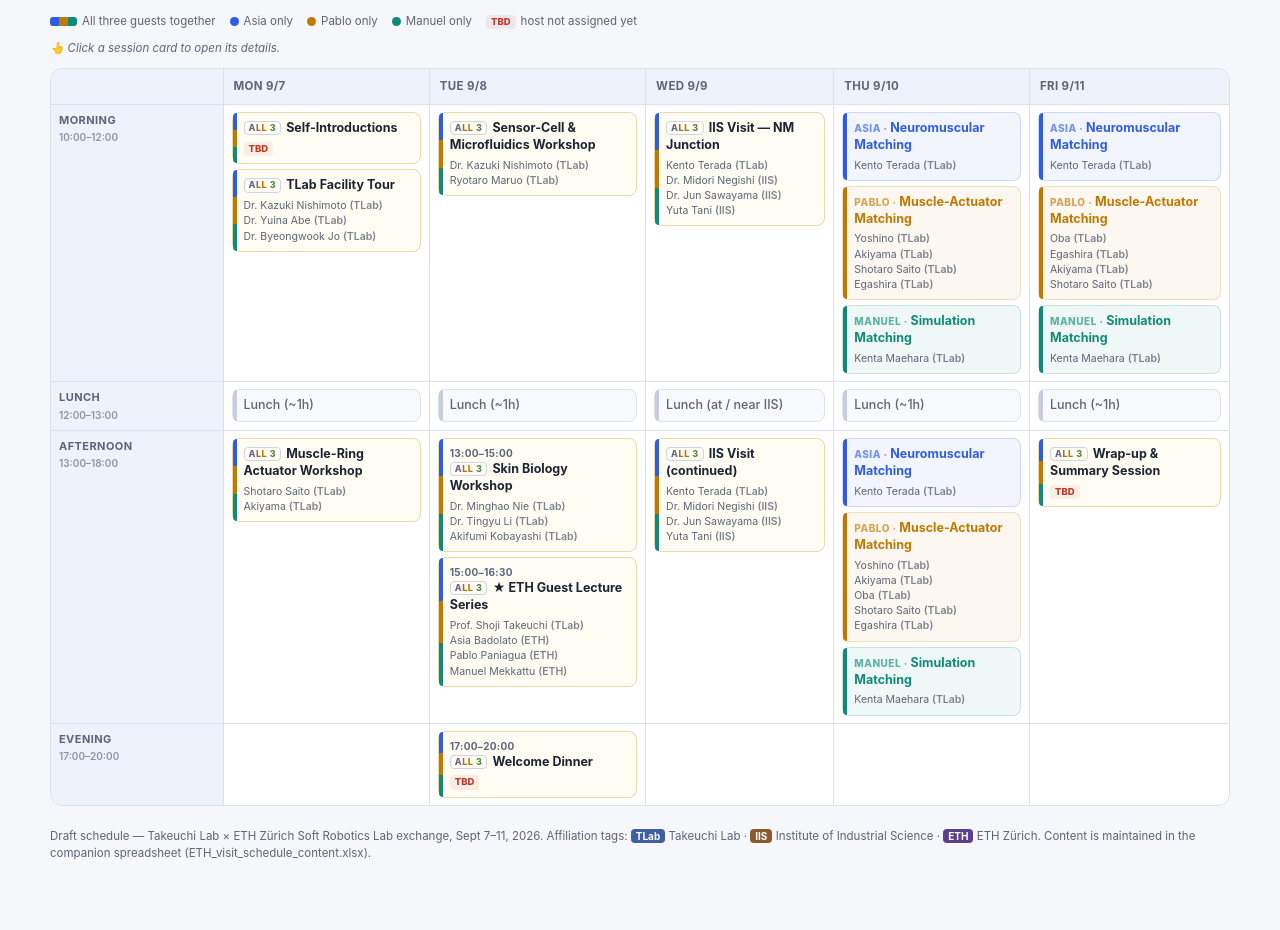
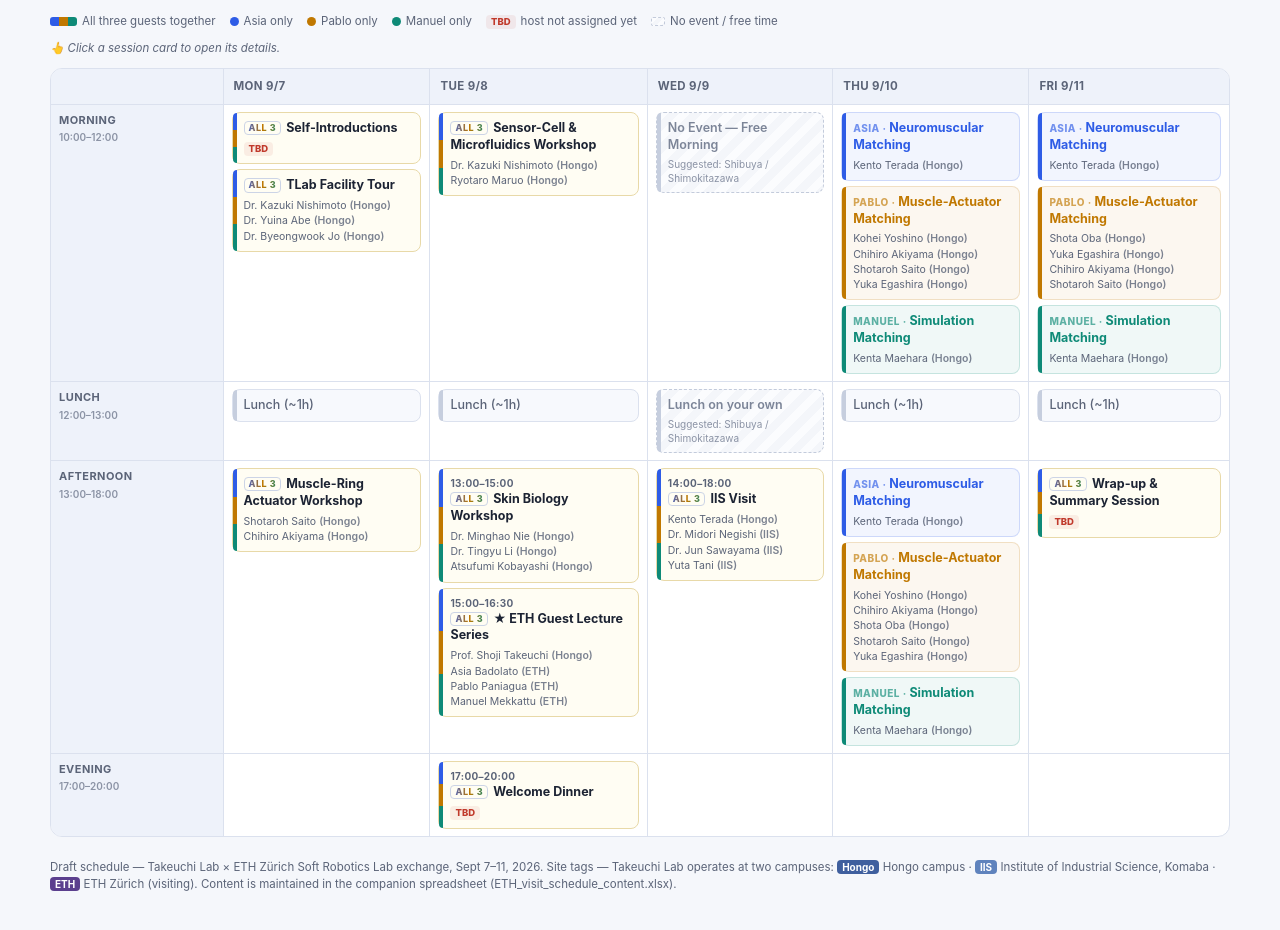
Before and after one commit to miyakazuki3/tlab-eth-exchange-2026, a plain HTML site: page index.html in a window 1280 px wide. Shown: the part 276-1206 px from the top of the page. Drawn offline with Linux system fonts and the light colour scheme.

Commit message:
Add files via upload

```diff
--- a/index.html
+++ b/index.html
@@ -96,6 +96,9 @@
   .card.pablo .t{ color:var(--pablo); }
   .card.manuel{ background:#0e8a770f; border-color:#0e8a7730; }
   .card.manuel .t{ color:var(--manuel); }
+  .card.free{ background:repeating-linear-gradient(135deg,#fbfcfe,#fbfcfe 8px,#f4f6fa 8px,#f4f6fa 16px); border:1px dashed #c3cbdb; }
+  .card.free .t{ color:#7c8598; font-weight:600; }
+  .card.free .tip{ font-size:10px; color:#8b93a5; margin-top:3px; line-height:1.4; }
   .card.plain{ background:#f7f9fd; border-color:var(--border); }
   .card.plain .t{ color:var(--text-dim); font-weight:500; }
 
@@ -136,11 +139,19 @@
   .m-desc{ font-size:13.5px; color:var(--text); }
   .m-desc ol{ margin:8px 0 0; padding-left:20px; }
   .m-desc ol li{ margin-bottom:4px; }
+  .m-desc .tbdbox{
+    background:var(--tbd-soft); border:1px solid #c0392b33; border-left:3px solid var(--tbd);
+    border-radius:8px; padding:10px 12px; font-size:12.5px; color:#8c2f24; margin-top:4px;
+  }
+  .m-desc .tipbox{
+    background:#f2f6ff; border:1px solid #d3e0f7; border-left:3px solid var(--asia);
+    border-radius:8px; padding:10px 12px; font-size:12.5px; color:#33405c; margin-top:4px;
+  }
   .host-list{ display:flex; flex-direction:column; gap:5px; }
   .host{ font-size:13px; }
   .host .aff{ font-size:10.5px; font-weight:700; letter-spacing:.03em; color:#fff; background:#7b869c; border-radius:4px; padding:1px 5px; margin-left:6px; }
   .host .aff.tlab{ background:#3f5f9e; }
-  .host .aff.iis{ background:#8a5a2b; }
+  .host .aff.iis{ background:#5f83bd; }
   .host .aff.eth{ background:#5b3f8e; }
   .host.tbd{ color:var(--tbd); font-weight:700; }
 
@@ -188,6 +199,7 @@
     <span class="li"><span class="dot" style="background:var(--pablo)"></span>Pablo only</span>
     <span class="li"><span class="dot" style="background:var(--manuel)"></span>Manuel only</span>
     <span class="li"><span class="tbd-pill">TBD</span> host not assigned yet</span>
+    <span class="li"><span style="display:inline-block;width:14px;height:9px;border:1px dashed #c3cbdb;border-radius:2px;background:repeating-linear-gradient(135deg,#fbfcfe,#fbfcfe 4px,#f4f6fa 4px,#f4f6fa 8px);"></span> No event / free time</span>
   </div>
   <p class="hint">👆 Click a session card to open its details.</p>
 
@@ -202,9 +214,10 @@
 
   <footer>
     Draft schedule — Takeuchi Lab × ETH Zürich Soft Robotics Lab exchange, Sept 7–11, 2026.
-    Affiliation tags: <span class="aff tlab" style="font-size:10px;font-weight:700;color:#fff;background:#3f5f9e;border-radius:4px;padding:1px 5px;">TLab</span> Takeuchi Lab ·
-    <span class="aff iis" style="font-size:10px;font-weight:700;color:#fff;background:#8a5a2b;border-radius:4px;padding:1px 5px;">IIS</span> Institute of Industrial Science ·
-    <span class="aff eth" style="font-size:10px;font-weight:700;color:#fff;background:#5b3f8e;border-radius:4px;padding:1px 5px;">ETH</span> ETH Zürich.
+    Site tags — Takeuchi Lab operates at two campuses:
+    <span style="font-size:10px;font-weight:700;color:#fff;background:#3f5f9e;border-radius:4px;padding:1px 5px;">Hongo</span> Hongo campus ·
+    <span style="font-size:10px;font-weight:700;color:#fff;background:#5f83bd;border-radius:4px;padding:1px 5px;">IIS</span> Institute of Industrial Science, Komaba ·
+    <span style="font-size:10px;font-weight:700;color:#fff;background:#5b3f8e;border-radius:4px;padding:1px 5px;">ETH</span> ETH Zürich (visiting).
     Content is maintained in the companion spreadsheet (ETH_visit_schedule_content.xlsx).
   </footer>
 </div>
@@ -219,7 +232,7 @@
       <div class="m-row" id="mPills"></div>
       <div class="m-sec">What happens</div>
       <div class="m-desc" id="mDesc"></div>
-      <div class="m-sec">Assigned</div>
+      <div class="m-sec" id="mHostsSec">Assigned</div>
       <div class="host-list" id="mHosts"></div>
     </div>
   </div>
@@ -247,7 +260,7 @@ const S = [
  { day:"Mon 9/7", block:"Afternoon", track:"group", title:"Muscle-Ring Actuator Workshop",
    desc:["Hands-on demonstration reproducing how the data in Saito's paper figures were acquired.",
          "OL:Construction / fabrication technique|Mounting the ring onto the device|Electrical stimulation|Force measurement|Quadruped robot demonstration (optional — skip if time is short)|Observing immunostained samples under the THUNDER imager"],
-   hosts:[{n:"Shotaro Saito",a:"tlab"},{n:"Akiyama",a:"tlab"}] },
+   hosts:[{n:"Shotaroh Saito",a:"tlab"},{n:"Chihiro Akiyama",a:"tlab"}] },
 
  { day:"Tue 9/8", block:"Morning", track:"group", title:"Sensor-Cell & Microfluidics Workshop",
    desc:["Hands-on workshop covering sensor-cell culture and microfluidic device work."],
@@ -256,7 +269,7 @@ const S = [
  { day:"Tue 9/8", block:"Afternoon", track:"group", title:"Skin Biology Workshop", time:"13:00–15:00",
    desc:["Lecture and demonstrations on engineered skin tissue.",
          "OL:Lecture|Demonstration of the Kawai device|Demonstration of collagen-based fabrication|Observing H&E-stained images under the THUNDER imager"],
-   hosts:[{n:"Dr. Minghao Nie",a:"tlab"},{n:"Dr. Tingyu Li",a:"tlab"},{n:"Akifumi Kobayashi",a:"tlab"}] },
+   hosts:[{n:"Dr. Minghao Nie",a:"tlab"},{n:"Dr. Tingyu Li",a:"tlab"},{n:"Atsufumi Kobayashi",a:"tlab"}] },
  { day:"Tue 9/8", block:"Afternoon", track:"group", title:"★ ETH Guest Lecture Series", time:"15:00–16:30",
    desc:["All three guests each give a ~20 min seminar-style talk on their own research, attended by Prof. Takeuchi and the full lab.",
          "This session is intended to surface what the individual-matching days that follow should focus on."],
@@ -266,20 +279,23 @@ const S = [
    desc:["Welcome dinner for the three ETH guests together with the Takeuchi Lab members.","Venue and attendee list to be confirmed."],
    hosts:[{n:"TBD"}] },
 
- { day:"Wed 9/9", block:"Morning", track:"group", title:"IIS Visit — NM Junction",
-   desc:["Full-day visit to the Institute of Industrial Science (IIS), The University of Tokyo.",
-         "Guests observe neuromuscular (NM) junction experiments — co-culture of motor neurons with muscle tissue — alongside other ongoing work at IIS."],
-   hosts:[{n:"Kento Terada",a:"tlab"},{n:"Dr. Midori Negishi",a:"iis"},{n:"Dr. Jun Sawayama",a:"iis"},{n:"Yuta Tani",a:"iis"}] },
- { day:"Wed 9/9", block:"Lunch", track:"plain", title:"Lunch (at / near IIS)", desc:["Informal, roughly one hour. Venue to be decided."], hosts:[{n:"TBD"}] },
- { day:"Wed 9/9", block:"Afternoon", track:"group", title:"IIS Visit (continued)",
-   desc:["The IIS visit continues through the afternoon."],
+ { day:"Wed 9/9", block:"Morning", track:"free", title:"No Event — Free Morning", tip:"Suggested: Shibuya / Shimokitazawa",
+   desc:["No scheduled programme. The afternoon visit starts at 14:00 at IIS in Komaba.",
+         "TIP:Suggestion: IIS (Komaba-Todaimae station) sits on the Keio Inokashira line between <b>Shibuya</b> and <b>Shimokitazawa</b>, so both are only a few minutes away. Either is a good place to spend the morning and have a meal before heading to Komaba."],
+   hosts:[] },
+ { day:"Wed 9/9", block:"Lunch", track:"free", title:"Lunch on your own", tip:"Suggested: Shibuya / Shimokitazawa",
+   desc:["No arranged lunch — please eat before arriving at IIS.","TIP:Shibuya or Shimokitazawa are both convenient, and both are a short ride from Komaba-Todaimae station."],
+   hosts:[] },
+ { day:"Wed 9/9", block:"Afternoon", track:"group", title:"IIS Visit", time:"14:00–18:00",
+   desc:["Visit to the Institute of Industrial Science (IIS), The University of Tokyo, Komaba campus. Programme starts at 14:00.",
+         "TBD:Programme content to be confirmed."],
    hosts:[{n:"Kento Terada",a:"tlab"},{n:"Dr. Midori Negishi",a:"iis"},{n:"Dr. Jun Sawayama",a:"iis"},{n:"Yuta Tani",a:"iis"}] },
 
  { day:"Thu 9/10", block:"Morning", track:"asia", title:"Neuromuscular Matching",
    desc:["1:1 / small-group discussion on human neuromuscular models and training protocols."], hosts:[{n:"Kento Terada",a:"tlab"}] },
  { day:"Thu 9/10", block:"Morning", track:"pablo", title:"Muscle-Actuator Matching",
    desc:["1:1 / small-group discussion on bioactuator fabrication, maturation and training."],
-   hosts:[{n:"Yoshino",a:"tlab"},{n:"Akiyama",a:"tlab"},{n:"Shotaro Saito (may join)",a:"tlab"},{n:"Egashira (may join)",a:"tlab"}] },
+   hosts:[{n:"Kohei Yoshino",a:"tlab"},{n:"Chihiro Akiyama",a:"tlab"},{n:"Shotaroh Saito (may join)",a:"tlab"},{n:"Yuka Egashira (may join)",a:"tlab"}] },
  { day:"Thu 9/10", block:"Morning", track:"manuel", title:"Simulation Matching",
    desc:["1:1 / small-group discussion on in silico methods and simulation-driven design."], hosts:[{n:"Kenta Maehara",a:"tlab"}] },
  { day:"Thu 9/10", block:"Lunch", track:"plain", title:"Lunch (~1h)", desc:["Informal, roughly one hour."], hosts:[{n:"TBD"}] },
@@ -287,7 +303,7 @@ const S = [
    desc:["Discussion continued from the morning."], hosts:[{n:"Kento Terada",a:"tlab"}] },
  { day:"Thu 9/10", block:"Afternoon", track:"pablo", title:"Muscle-Actuator Matching",
    desc:["Discussion continued from the morning."],
-   hosts:[{n:"Yoshino",a:"tlab"},{n:"Akiyama",a:"tlab"},{n:"Oba (may join)",a:"tlab"},{n:"Shotaro Saito (may join)",a:"tlab"},{n:"Egashira (may join)",a:"tlab"}] },
+   hosts:[{n:"Kohei Yoshino",a:"tlab"},{n:"Chihiro Akiyama",a:"tlab"},{n:"Shota Oba (may join)",a:"tlab"},{n:"Shotaroh Saito (may join)",a:"tlab"},{n:"Yuka Egashira (may join)",a:"tlab"}] },
  { day:"Thu 9/10", block:"Afternoon", track:"manuel", title:"Simulation Matching",
    desc:["Discussion continued from the morning."], hosts:[{n:"Kenta Maehara",a:"tlab"}] },
 
@@ -295,7 +311,7 @@ const S = [
    desc:["Final discussion and joint experiment planning for the Phase 2 collaboration stay."], hosts:[{n:"Kento Terada",a:"tlab"}] },
  { day:"Fri 9/11", block:"Morning", track:"pablo", title:"Muscle-Actuator Matching",
    desc:["Final discussion and joint experiment planning. The full muscle-actuator team is available."],
-   hosts:[{n:"Oba",a:"tlab"},{n:"Egashira",a:"tlab"},{n:"Akiyama",a:"tlab"},{n:"Shotaro Saito",a:"tlab"}] },
+   hosts:[{n:"Shota Oba",a:"tlab"},{n:"Yuka Egashira",a:"tlab"},{n:"Chihiro Akiyama",a:"tlab"},{n:"Shotaroh Saito",a:"tlab"}] },
  { day:"Fri 9/11", block:"Morning", track:"manuel", title:"Simulation Matching",
    desc:["Final discussion and joint experiment planning."], hosts:[{n:"Kenta Maehara",a:"tlab"}] },
  { day:"Fri 9/11", block:"Lunch", track:"plain", title:"Lunch (~1h)", desc:["Informal, roughly one hour."], hosts:[{n:"TBD"}] },
@@ -314,7 +330,7 @@ function stripeHTML(track){
 }
 function hostSummary(hosts){
   if(!hosts || !hosts.length || (hosts.length===1 && hosts[0].n==="TBD")) return `<span class="tbd-pill">TBD</span>`;
-  return hosts.map(h => `<div class="wl">${h.a ? `${h.n.split(" (")[0].split(" —")[0]} <span class="wa">(${h.a==="tlab"?"TLab":h.a==="iis"?"IIS":"ETH"})</span>` : h.n}</div>`).join("");
+  return hosts.map(h => `<div class="wl">${h.a ? `${h.n.split(" (")[0].split(" —")[0]} <span class="wa">(${h.a==="tlab"?"Hongo":h.a==="iis"?"IIS":"ETH"})</span>` : h.n}</div>`).join("");
 }
 
 const body = document.getElementById("gridBody");
@@ -332,7 +348,8 @@ BLOCKS.forEach(([block,range]) => {
         `<div class="stripe">${stripeHTML(s.track)}</div>` +
         (s.time?`<div class="time">${s.time}</div>`:``) +
         `<div class="t">${s.track==="group"?`<span class="all3">ALL 3</span>`:``}${s.track!=="group"&&TRACKNAME[s.track]?`<span style="opacity:.65;font-size:10px;font-weight:800;letter-spacing:.05em;">${TRACKNAME[s.track].toUpperCase()} · </span>`:``}${s.title}</div>` +
-        (s.track==="plain"?``:`<div class="who">${hostSummary(s.hosts)}</div>`);
+        (s.track==="free" ? `<div class="tip">${s.tip||"Free — no arranged programme"}</div>`
+          : s.track==="plain" ? `` : `<div class="who">${hostSummary(s.hosts)}</div>`);
       div.addEventListener("click", () => openModal(i));
       td.appendChild(div);
     });
@@ -357,6 +374,8 @@ function openModal(i){
     const p=document.createElement("span"); p.className="pill"; p.textContent="All three guests attend together"; pills.appendChild(p);
   } else if(TRACKNAME[s.track]){
     const p=document.createElement("span"); p.className="pill "+s.track; p.textContent=TRACKNAME[s.track]+" only"; pills.appendChild(p);
+  } else if(s.track==="free"){
+    const p=document.createElement("span"); p.className="pill"; p.textContent="No event — free time"; pills.appendChild(p);
   } else {
     const p=document.createElement("span"); p.className="pill"; p.textContent="Open / informal"; pills.appendChild(p);
   }
@@ -364,13 +383,21 @@ function openModal(i){
   const d = document.getElementById("mDesc");
   d.innerHTML = s.desc.map(p => {
     if(p.startsWith("OL:")) return "<ol>" + p.slice(3).split("|").map(x=>`<li>${x}</li>`).join("") + "</ol>";
+    if(p.startsWith("TIP:")) return `<div class="tipbox">💡 ${p.slice(4)}</div>`;
+    if(p.startsWith("TBD:")) return `<div class="tbdbox"><b>TBD</b> — ${p.slice(4)}</div>`;
     return `<p style="margin:0 0 8px;">${p}</p>`;
   }).join("");
 
   const h = document.getElementById("mHosts");
-  h.innerHTML = (!s.hosts||!s.hosts.length||(s.hosts.length===1&&s.hosts[0].n==="TBD"))
-    ? `<div class="host tbd">TBD — not assigned yet</div>`
-    : s.hosts.map(x => `<div class="host">${x.n}${x.a?`<span class="aff ${x.a}">${x.a==="tlab"?"TLab":x.a==="iis"?"IIS":"ETH"}</span>`:``}</div>`).join("");
+  const hSec = document.getElementById("mHostsSec");
+  if(s.track==="free"){
+    hSec.style.display="none"; h.style.display="none";
+  } else {
+    hSec.style.display=""; h.style.display="";
+    h.innerHTML = (!s.hosts||!s.hosts.length||(s.hosts.length===1&&s.hosts[0].n==="TBD"))
+      ? `<div class="host tbd">TBD — not assigned yet</div>`
+      : s.hosts.map(x => `<div class="host">${x.n}${x.a?`<span class="aff ${x.a}">${x.a==="tlab"?"Hongo":x.a==="iis"?"IIS":"ETH"}</span>`:``}</div>`).join("");
+  }
 
   overlay.classList.add("open");
 }
```
